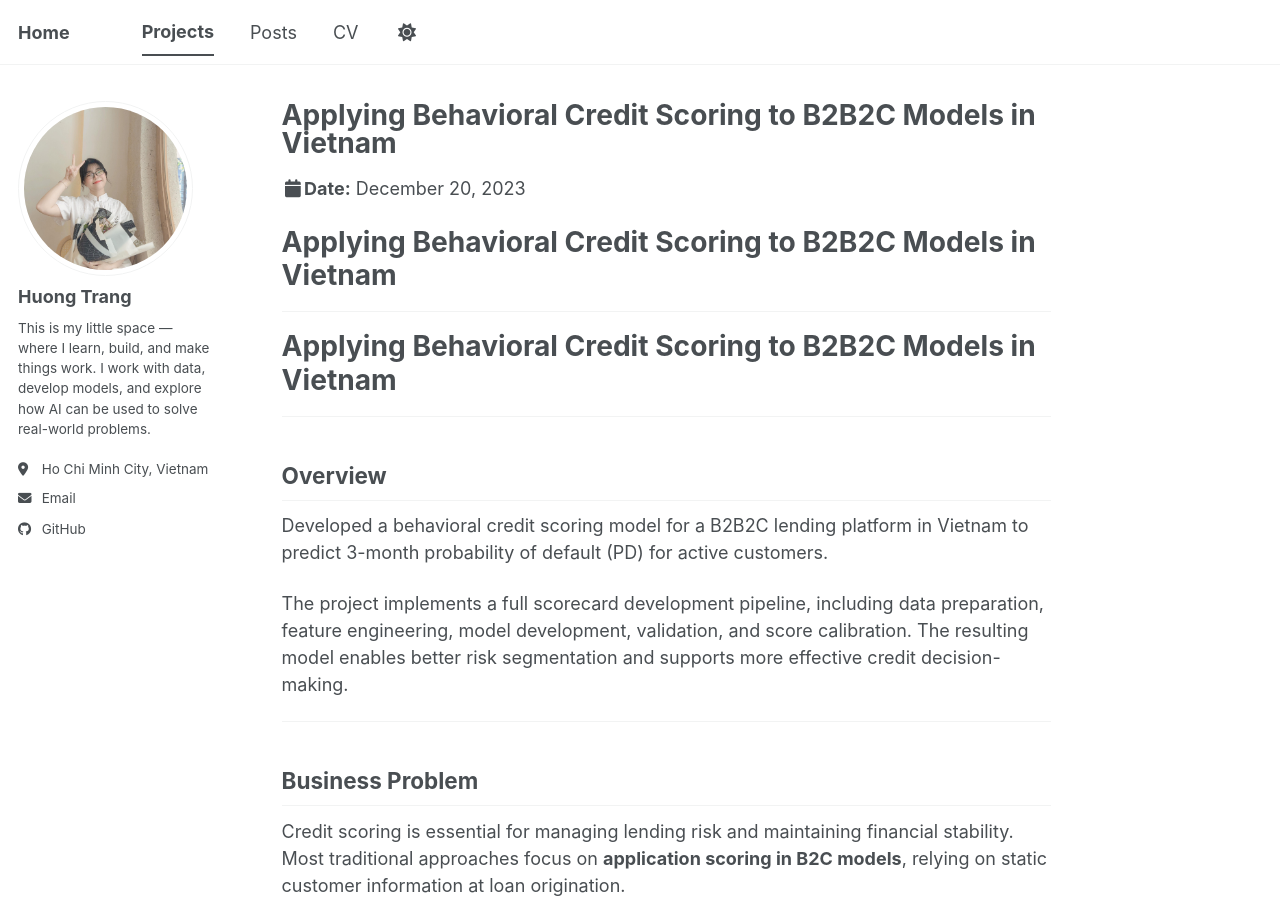
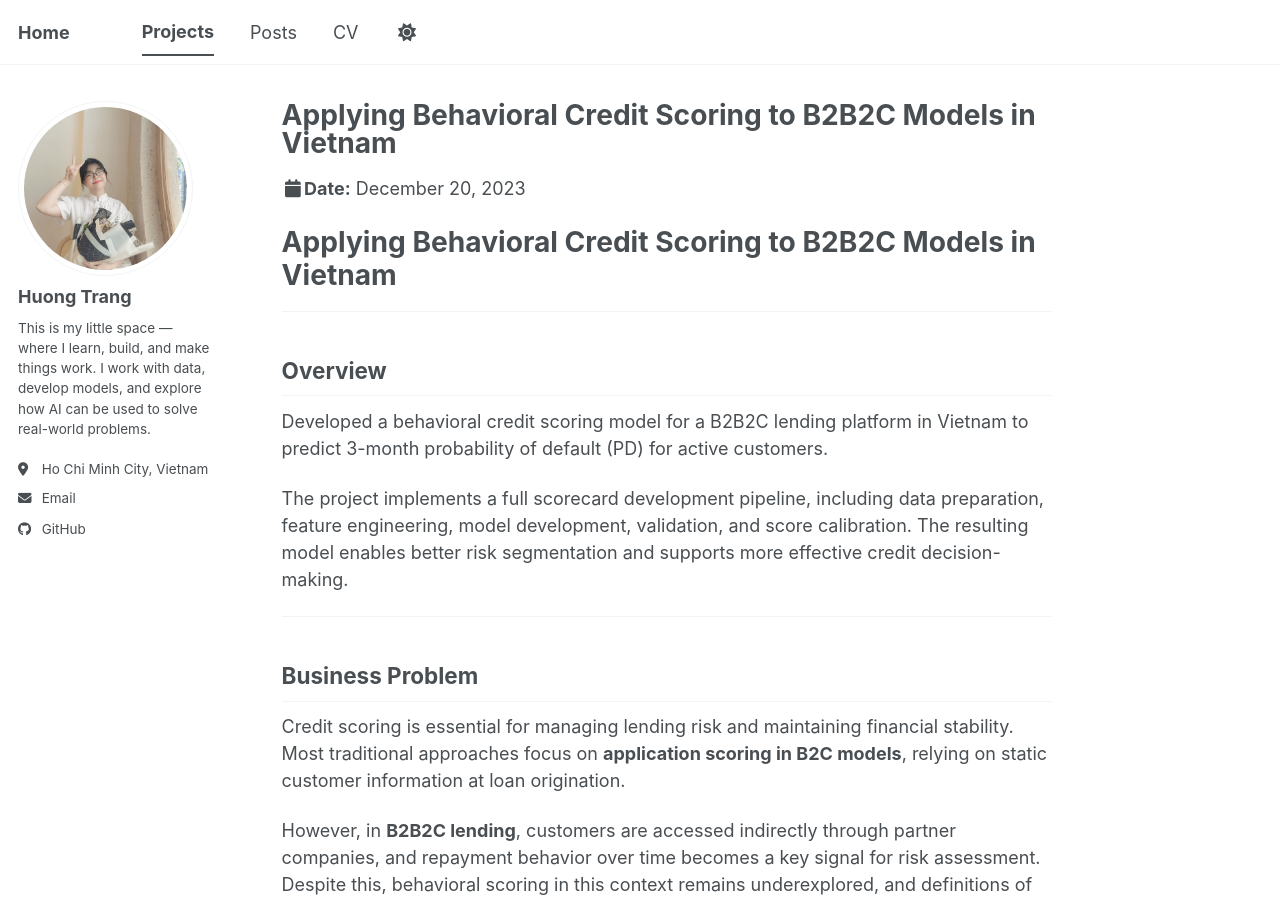
Before and after one commit to HuongTrangDo/huongtrangdo.github.io, a Jekyll site: the page built from _projects/2023-12-20-project-bscore.md, in a window 1280 px wide and 900 px high. Built offline with Jekyll 4.4.1, drawn with Linux system fonts in a browser that asks for light colours; a script bundle is joined from its source files by our own code; library files that are not in the unit come from our copies.

Commit message:
Update 2023-12-20-project-bscore.md

```diff
--- a/_projects/2023-12-20-project-bscore.md
+++ b/_projects/2023-12-20-project-bscore.md
@@ -11,10 +11,6 @@ image: "/images/projects/image_bscore1.png"
 
 project_page: "#"
 paper: "#"
----
-
-# Applying Behavioral Credit Scoring to B2B2C Models in Vietnam
-
 ---
 
 # Applying Behavioral Credit Scoring to B2B2C Models in Vietnam
```
